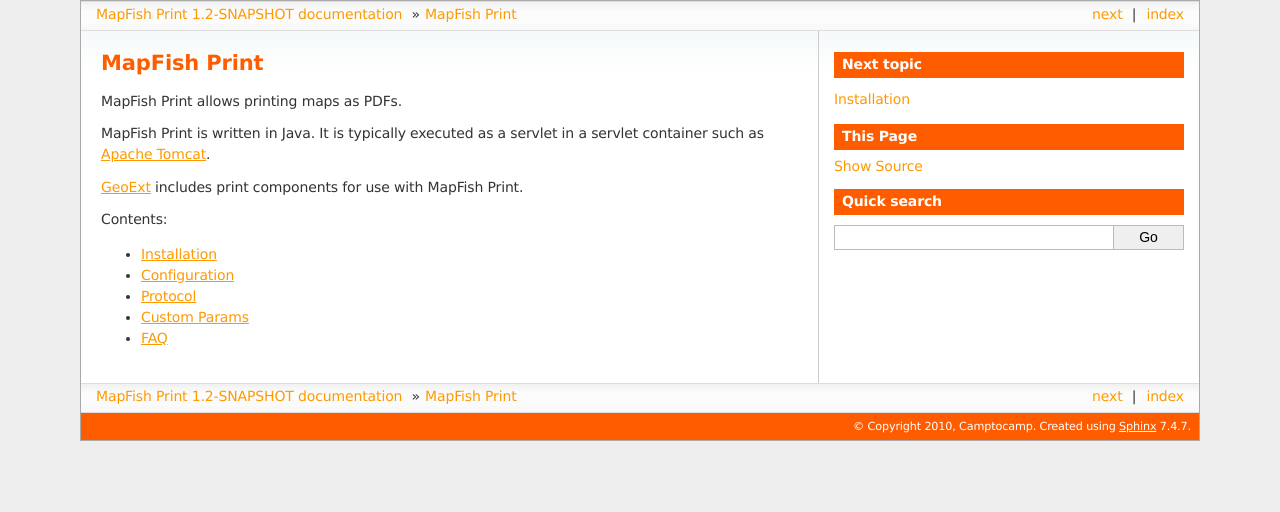
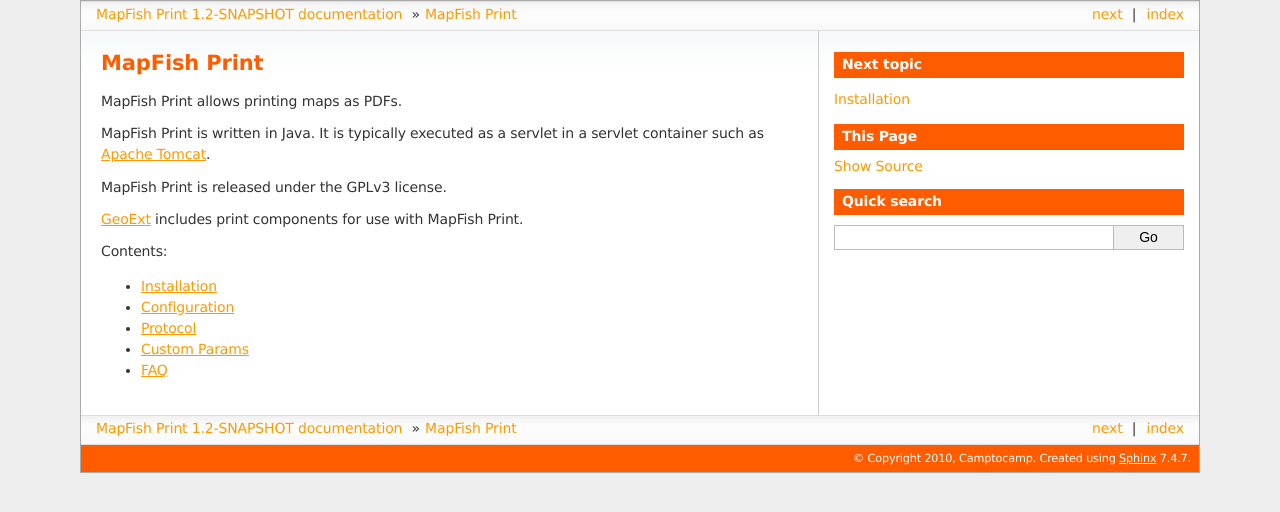
Before and after one commit to alediator/mapfish-print, a Sphinx documentation site: the page built from docs/index.txt, in a window 1280 px wide. Shown: the top 512 px of the page. Built offline with Sphinx 7.4.7, drawn with Linux system fonts in a browser that asks for light colours.

Commit message:
MapFish Print - indicate what the license is on the main page of the doc
git-svn-id: http://www.mapfish.org/svn/mapfish/print/trunk@3824 25cca10d-0837-0410-9e4f-92b931fda1bc

```diff
--- a/docs/index.txt
+++ b/docs/index.txt
@@ -11,6 +11,8 @@ MapFish Print allows printing maps as PDFs.
 MapFish Print is written in Java. It is typically executed as a servlet in a
 servlet container such as `Apache Tomcat <http://tomcat.apache.org/>`_.
 
+MapFish Print is released under the GPLv3 license.
+
 `GeoExt <http://www.geoext.org>`_ includes print components for use with
 MapFish Print.
 
```
